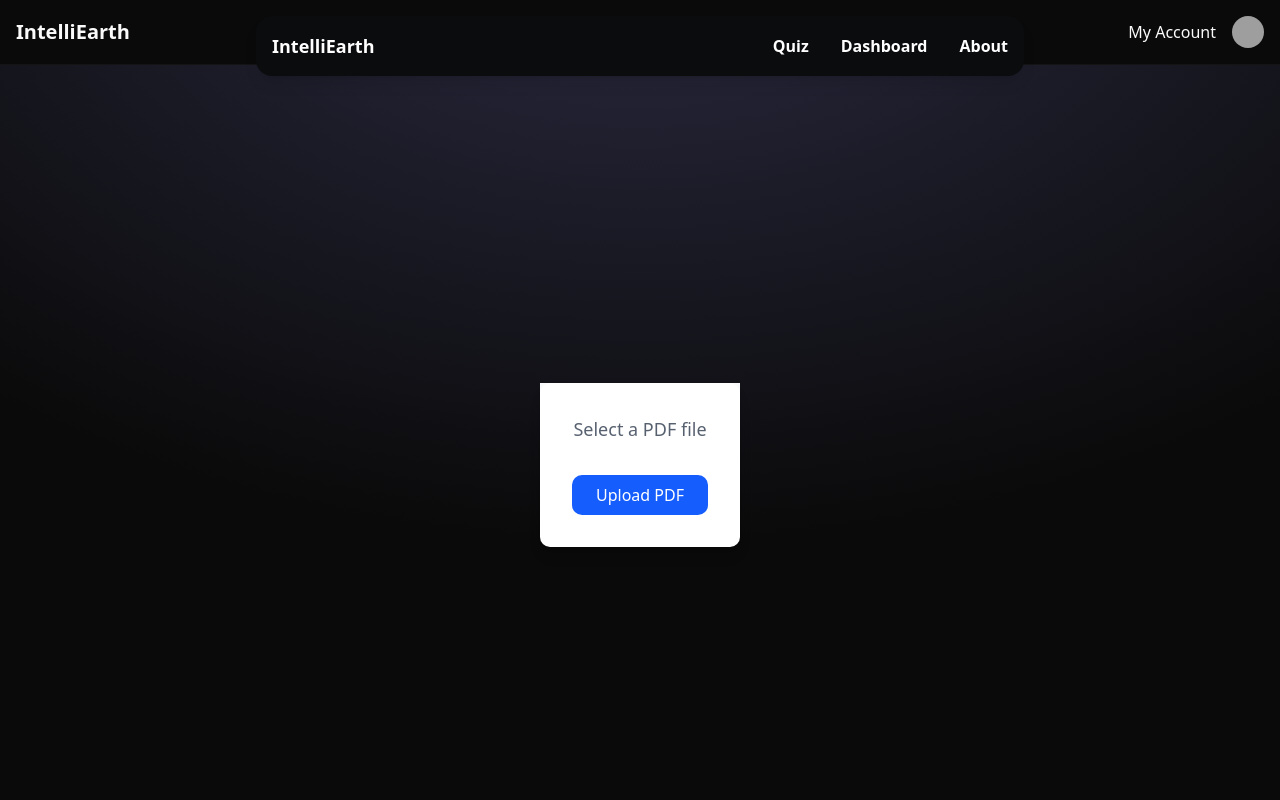
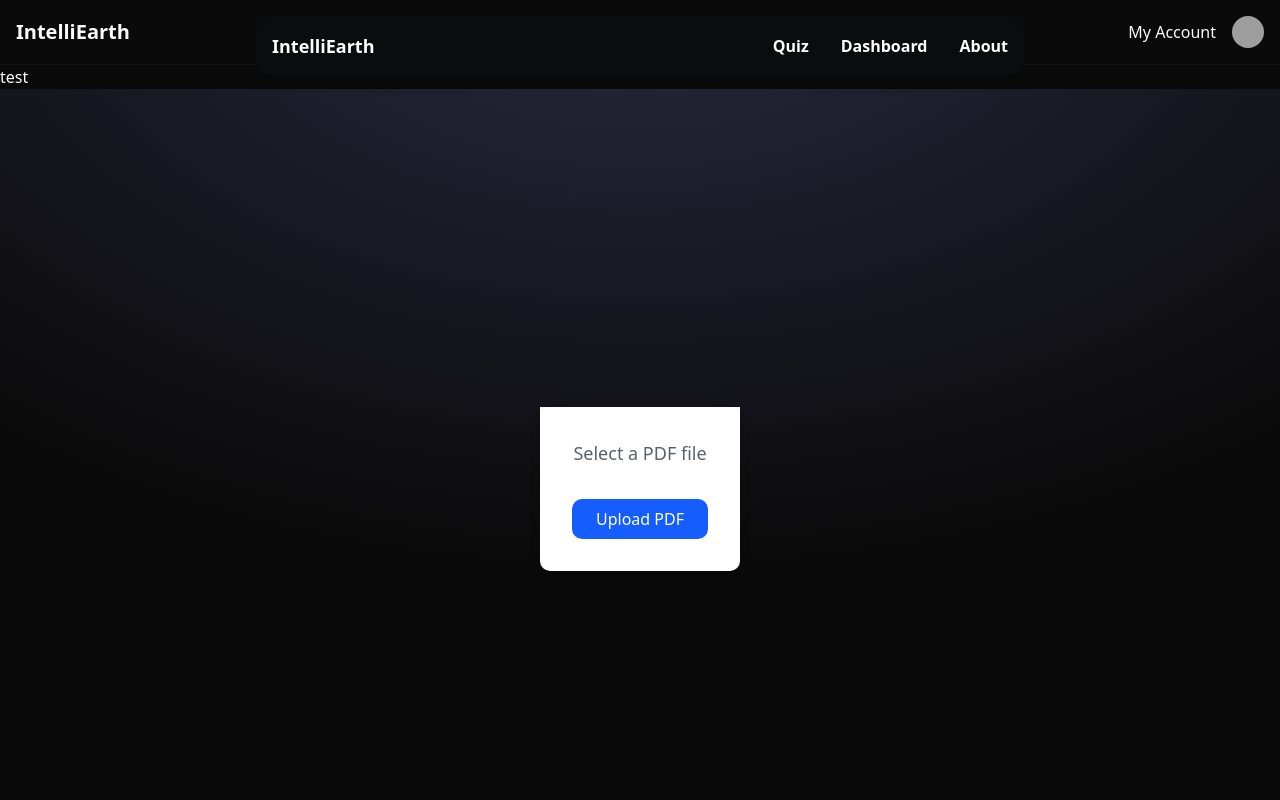
Before and after one commit to AhmedJader/GenAiHackathon, a Next.js app in the folder frontend/: page /report in a window 1280 px wide. Shown: the top 800 px of the page. Built offline with nearby package versions, Linux system fonts and the light colour scheme; grey boxes are pictures that could not be loaded.

Commit message:
moved logged in pages to own directory so it can have its own layout

```diff
--- /dev/null
+++ b/frontend/app/(authed)/layout.tsx
@@ -0,0 +1,16 @@
+import Navbar from "@/components/ui/home-navbar";
+import Footer from "@/components/ui/footer";
+import HomeNavbar from "@/components/ui/home-navbar";
+
+export default function Authed({
+  children,
+}: Readonly<{
+  children: React.ReactNode;
+}>) {
+  return (
+    <>
+      <div>test</div>
+      {children}
+    </>
+  );
+}
--- a/frontend/app/report/page.tsx
+++ b/frontend/app/(authed)/report/page.tsx
@@ -2,7 +2,6 @@ import Nav from "@/components/navbar";
 import CurriculumUploader from "@/components/curriculumuploader";
 
 export default function Home() {
-
   return (
     <main className="flex min-h-screen items-center justify-center relative">
       {/* Background gradient */}
@@ -11,7 +10,7 @@ export default function Home() {
       <Nav />
 
       <div className="">
-      <CurriculumUploader />
+        <CurriculumUploader />
       </div>
     </main>
   );
```
Also changed, not shown: frontend/app/(authed)/dashboard/page.tsx (renamed from frontend/app/dashboard/page.tsx), frontend/app/(authed)/quiz/page.tsx (renamed from frontend/app/quiz/page.tsx).
